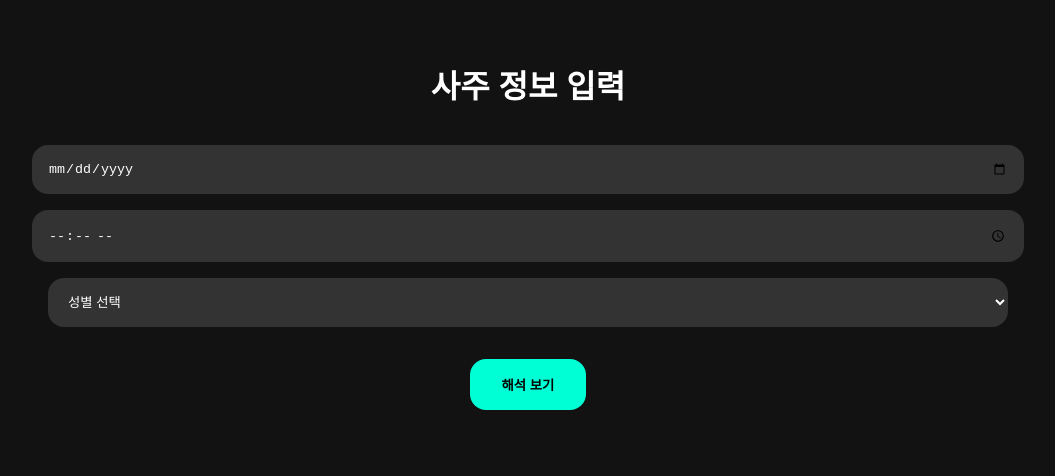
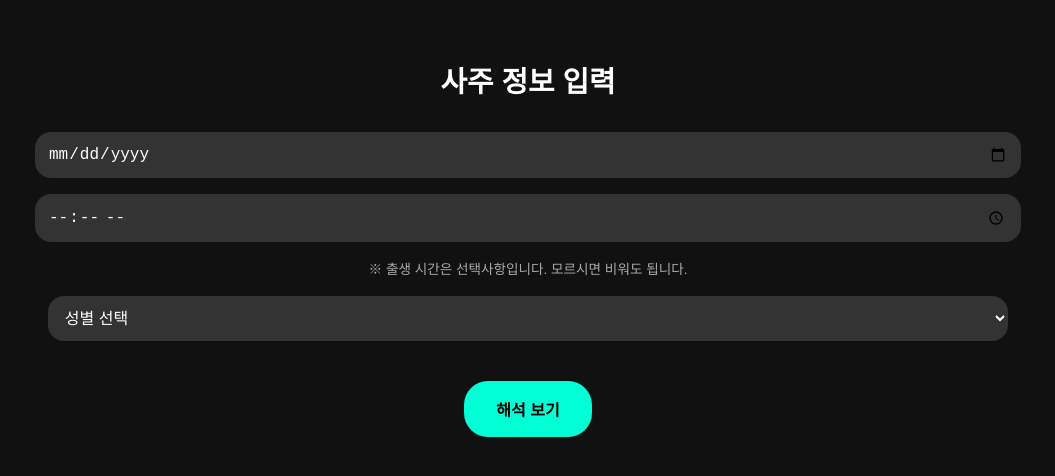
Before and after one commit to pengdorothy/peng-dorothy-saju, a plain HTML site: page form.html in a window 1280 px wide. Shown: the whole page, without its empty margins (112-1167 px from the left). Drawn offline with Linux system fonts and the light colour scheme.

Commit message:
Update form.html

```diff
--- a/form.html
+++ b/form.html
@@ -1,34 +1,52 @@
 <!DOCTYPE html>
 <html lang="ko">
 <head>
-  <meta charset="UTF-8" />
-  <meta name="viewport" content="width=device-width, initial-scale=1.0"/>
-  <title>사주 정보 입력</title>
+  <meta charset="UTF-8">
+  <title>펭×도로시 사주 입력</title>
   <style>
     body {
-      background: #121212;
+      background-color: #111;
       color: #fff;
       font-family: 'Pretendard', sans-serif;
+      text-align: center;
       padding: 2rem;
-      text-align: center;
     }
+
+    h1 {
+      font-size: 1.8rem;
+      margin-bottom: 2rem;
+    }
+
     input, select {
-      padding: 1rem;
+      width: 80%;
+      padding: 0.8rem;
+      margin-bottom: 1rem;
       border: none;
       border-radius: 1rem;
-      margin-top: 1rem;
-      width: 80%;
-      background: #333;
+      background-color: #333;
       color: #fff;
+      font-size: 1rem;
     }
+
+    small {
+      color: #aaa;
+      font-size: 0.85rem;
+    }
+
     button {
-      margin-top: 2rem;
+      margin-top: 1.5rem;
       padding: 1rem 2rem;
-      border: none;
-      border-radius: 1rem;
-      background: #00ffd5;
+      background-color: #00ffd5;
       color: #000;
       font-weight: bold;
+      border: none;
+      border-radius: 1.5rem;
+      cursor: pointer;
+      font-size: 1rem;
+    }
+
+    button:hover {
+      background-color: #00e5c0;
     }
   </style>
 </head>
@@ -36,12 +54,16 @@
   <h1>사주 정보 입력</h1>
   <form action="result.html" method="get">
     <input type="date" name="birthdate" required /><br/>
+
     <input type="time" name="birthtime" /><br/>
+    <small>※ 출생 시간은 선택사항입니다. 모르시면 비워도 됩니다.</small><br/><br/>
+
     <select name="gender" required>
       <option value="">성별 선택</option>
       <option value="남성">남성</option>
       <option value="여성">여성</option>
     </select><br/>
+
     <button type="submit">해석 보기</button>
   </form>
 </body>
```
